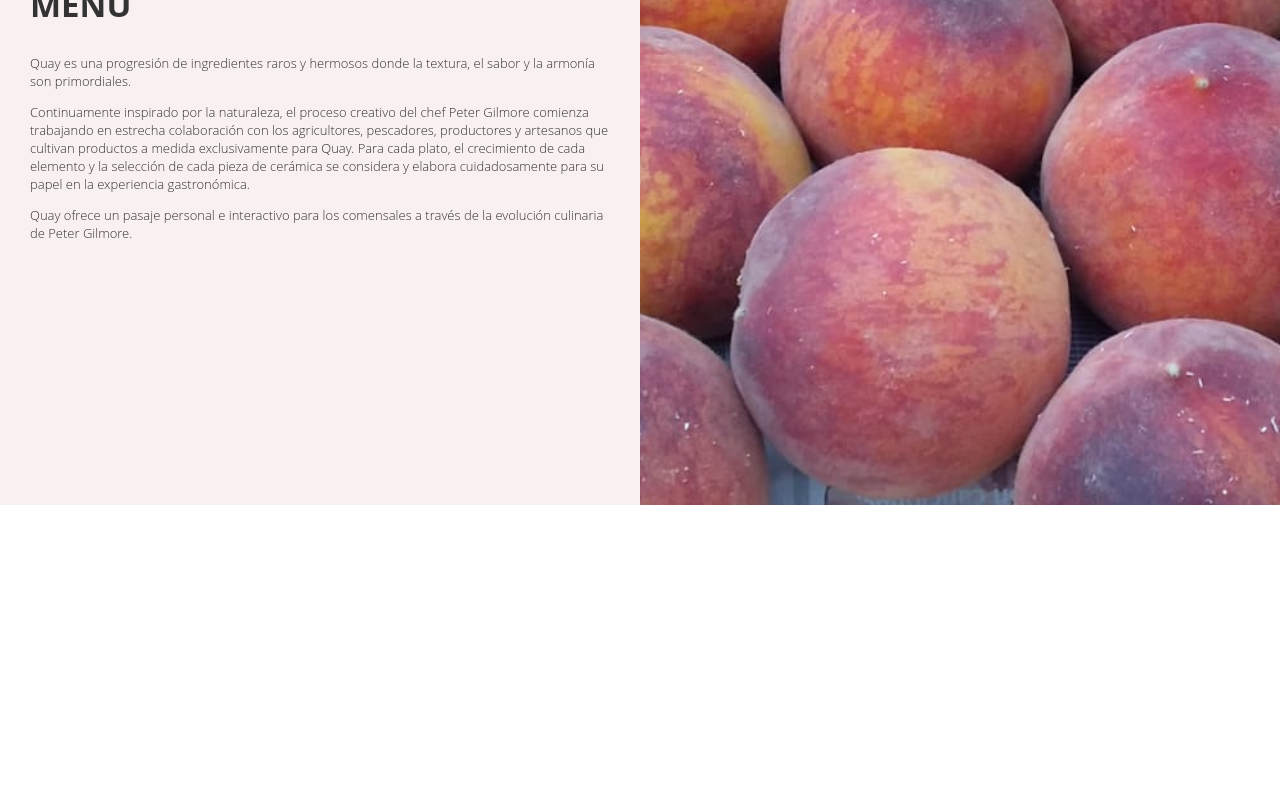
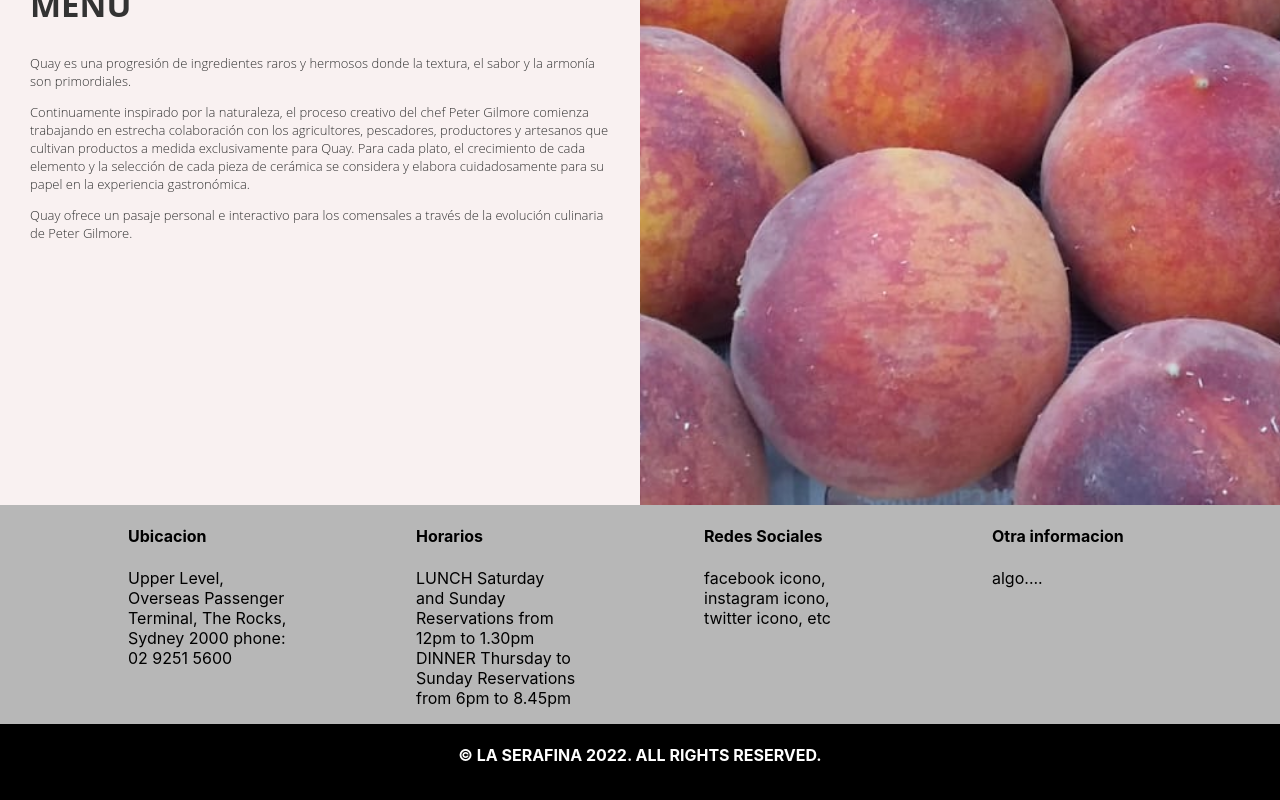
Before and after one commit to lefasom/laserafina, a Next.js app: page / in a window 1280 px wide. Shown: the part 1595-2395 px from the top of the page. Before the commit the page ends 2100 px from the top, so only its background shows below. Built offline with nearby package versions, Linux system fonts and the light colour scheme.

Commit message:
footer component and layout

```diff
--- /dev/null
+++ b/components/Footer.jsx
@@ -0,0 +1,29 @@
+import styles from '../styles/footer.module.css'
+
+export default function Footer() {
+  return (
+    <div className={styles.footerContainer}>
+        <div className={styles.info}>
+            <span>
+                <h4>Ubicacion</h4>
+                <p>Upper Level, Overseas Passenger Terminal, The Rocks, Sydney 2000 phone: 02 9251 5600</p>
+            </span>
+            <span>
+                <h4>Horarios</h4>
+                <p>LUNCH Saturday and Sunday Reservations from 12pm to 1.30pm DINNER Thursday to Sunday Reservations from 6pm to 8.45pm</p>
+            </span>
+            <span>
+                <h4>Redes Sociales</h4>
+                <p>facebook icono, instagram icono, twitter icono, etc</p>
+            </span>
+            <span>
+                <h4>Otra informacion</h4>
+                <p>algo....</p>
+            </span>
+        </div>
+        <div className={styles.footer}>
+            <h4>© LA SERAFINA 2022. ALL RIGHTS RESERVED.</h4>
+        </div>
+    </div>
+  )
+}
--- /dev/null
+++ b/components/Layout.jsx
@@ -0,0 +1,12 @@
+import Footer from "./Footer"
+import Menu from "./Menu"
+
+export default function Layout({ children }) {
+    return (
+      <>
+        <Menu/>
+        <main>{children}</main>
+        <Footer />
+      </>
+    )
+  }
--- a/pages/index.js
+++ b/pages/index.js
@@ -1,6 +1,6 @@
-import Menu from '../components/Menu'
 import Logo from '../components/Logo'
 import Galery from '../components/Galery'
+import Layout from '../components/Layout'
 
 
 
@@ -16,12 +16,13 @@ export default function Home() {
         }
     `}
     </style>
-    <Menu />
-    <div className="fotoPrincipal">
-      <img src="/fondo-serafina.jpeg" alt="" />
-    </div>
-    <Logo />
-     <Galery />
+    <Layout>
+      <div className="fotoPrincipal">
+        <img src="/fondo-serafina.jpeg" alt="" />
+      </div>
+      <Logo />
+      <Galery />
+    </Layout>
     </>
   )
 }
--- /dev/null
+++ b/styles/footer.module.css
@@ -0,0 +1,23 @@
+.footerContainer{
+    width: 100%;
+    background-color: rgb(183, 183, 183);
+}
+
+.info{
+    display: flex;
+    justify-content: space-evenly;
+    flex-wrap: wrap;
+}
+
+.info span{
+    width: 10em;
+}
+
+.footer{
+    display: flex;
+    text-align: center;
+    justify-content: center;
+    height: 12vh;
+    color: white;
+    background-color: black;
+}
```
